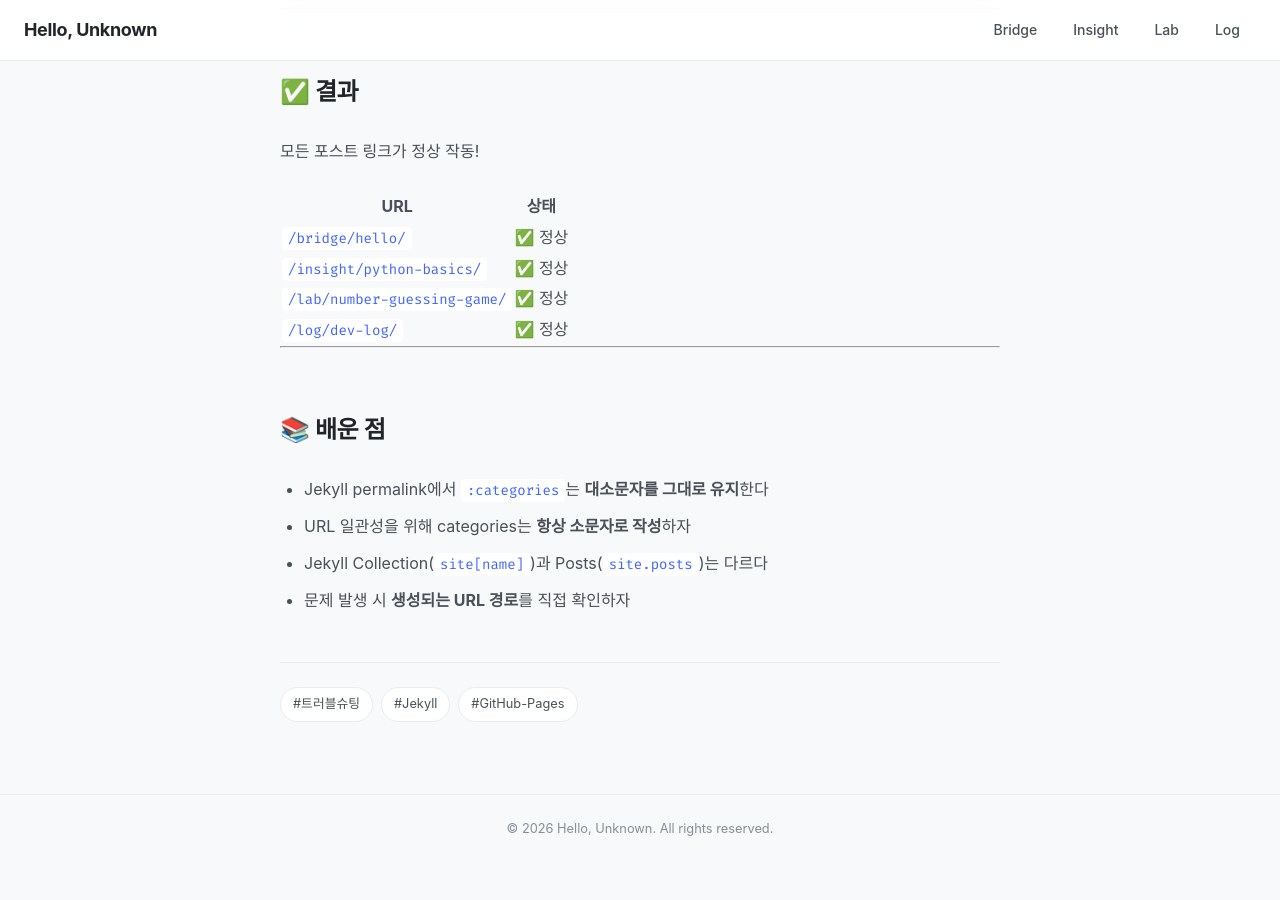
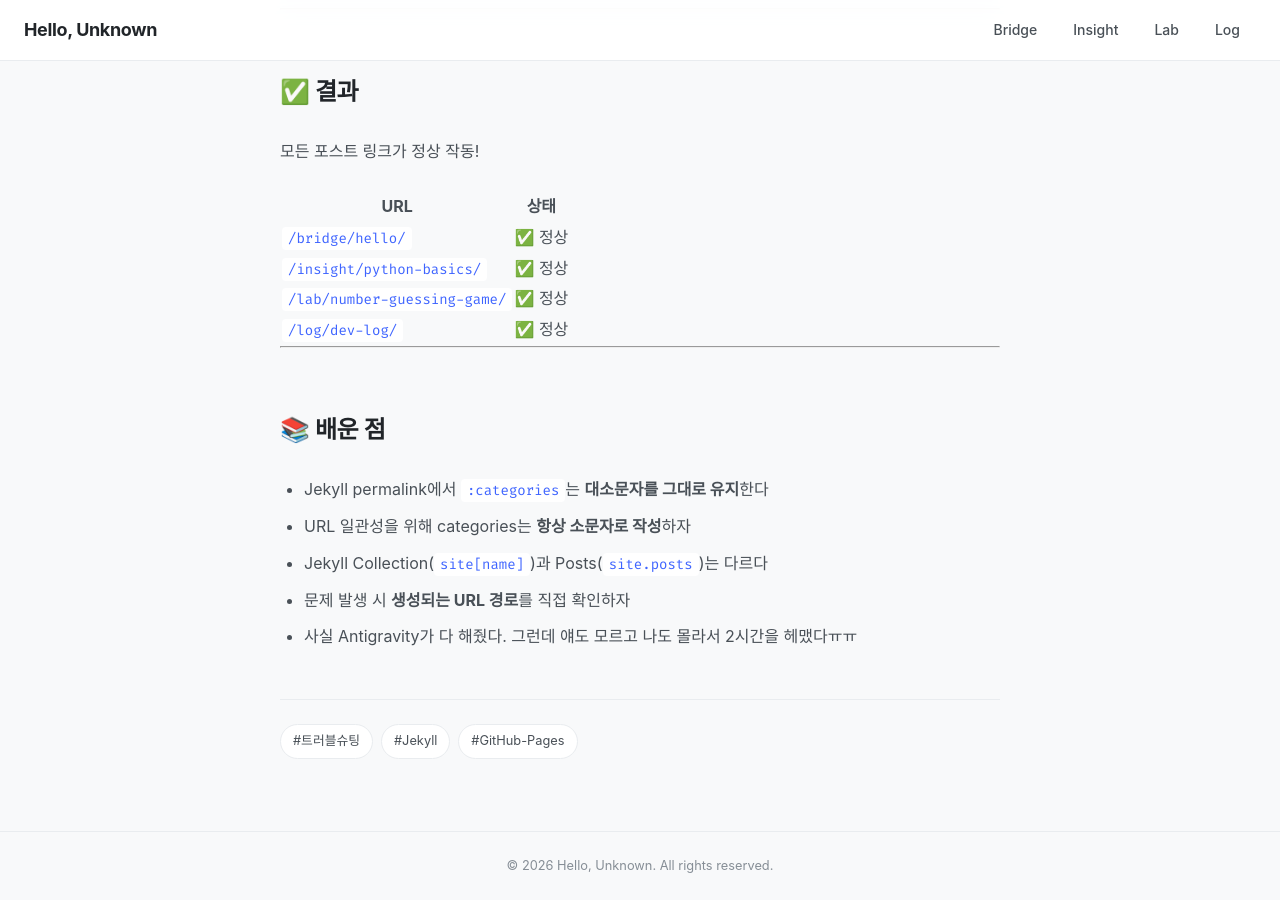
Before and after one commit to mik-a-ela/mik-a-ela.github.io, a Jekyll site: the page built from _posts/2026-01-10-dev-log.md, in a window 1280 px wide and 900 px high, scrolled down 2845 px. Built offline with Jekyll 4.4.1, drawn with Linux system fonts in a browser that asks for light colours; before the commit the page ends 3708 px from its top, so only the background shows below that.

Commit message:
Add note on Antigravity's contribution
Added a note about Antigravity's role in the process.

```diff
--- a/_posts/2026-01-10-dev-log.md
+++ b/_posts/2026-01-10-dev-log.md
@@ -112,3 +112,4 @@ categories: log
 - URL 일관성을 위해 categories는 **항상 소문자로 작성**하자
 - Jekyll Collection(`site[name]`)과 Posts(`site.posts`)는 다르다
 - 문제 발생 시 **생성되는 URL 경로**를 직접 확인하자
+- 사실 Antigravity가 다 해줬다. 그런데 얘도 모르고 나도 몰라서 2시간을 헤맸다ㅠㅠ
```
